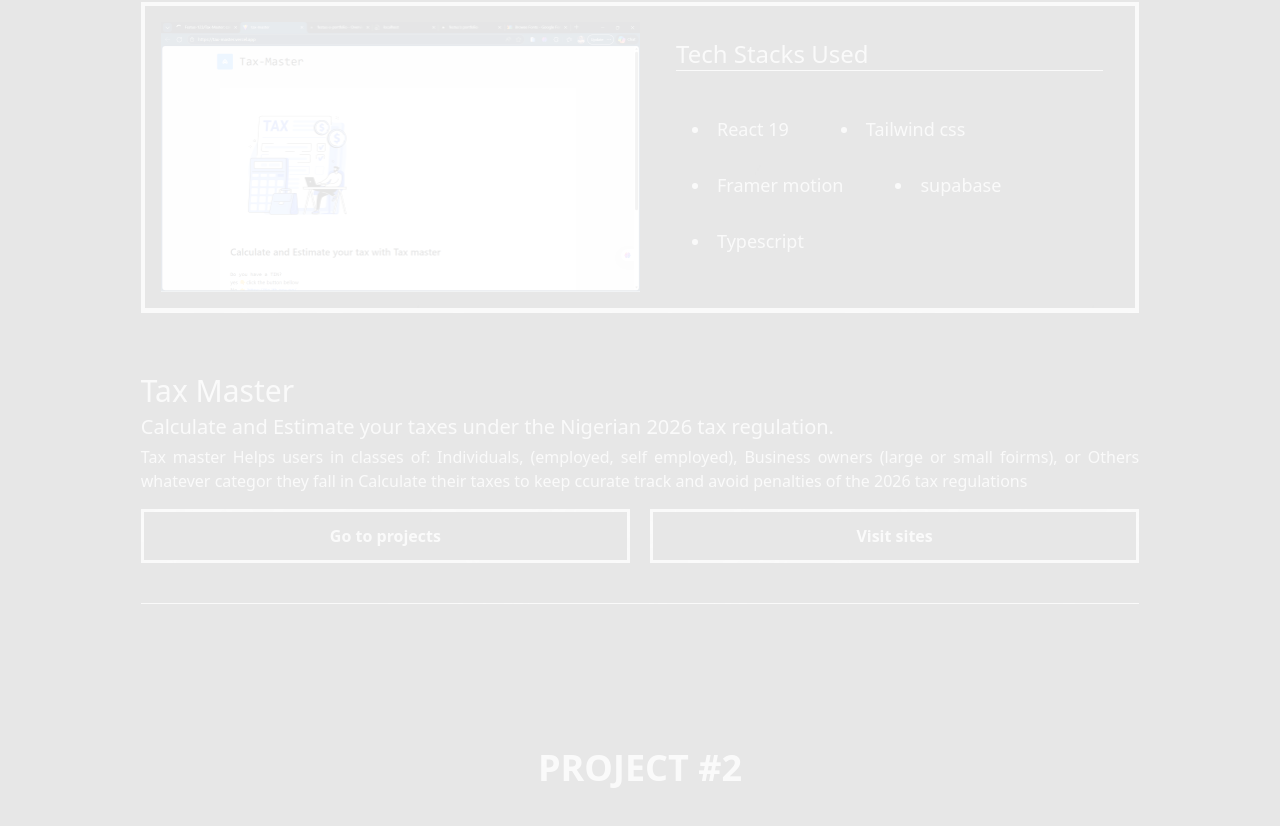
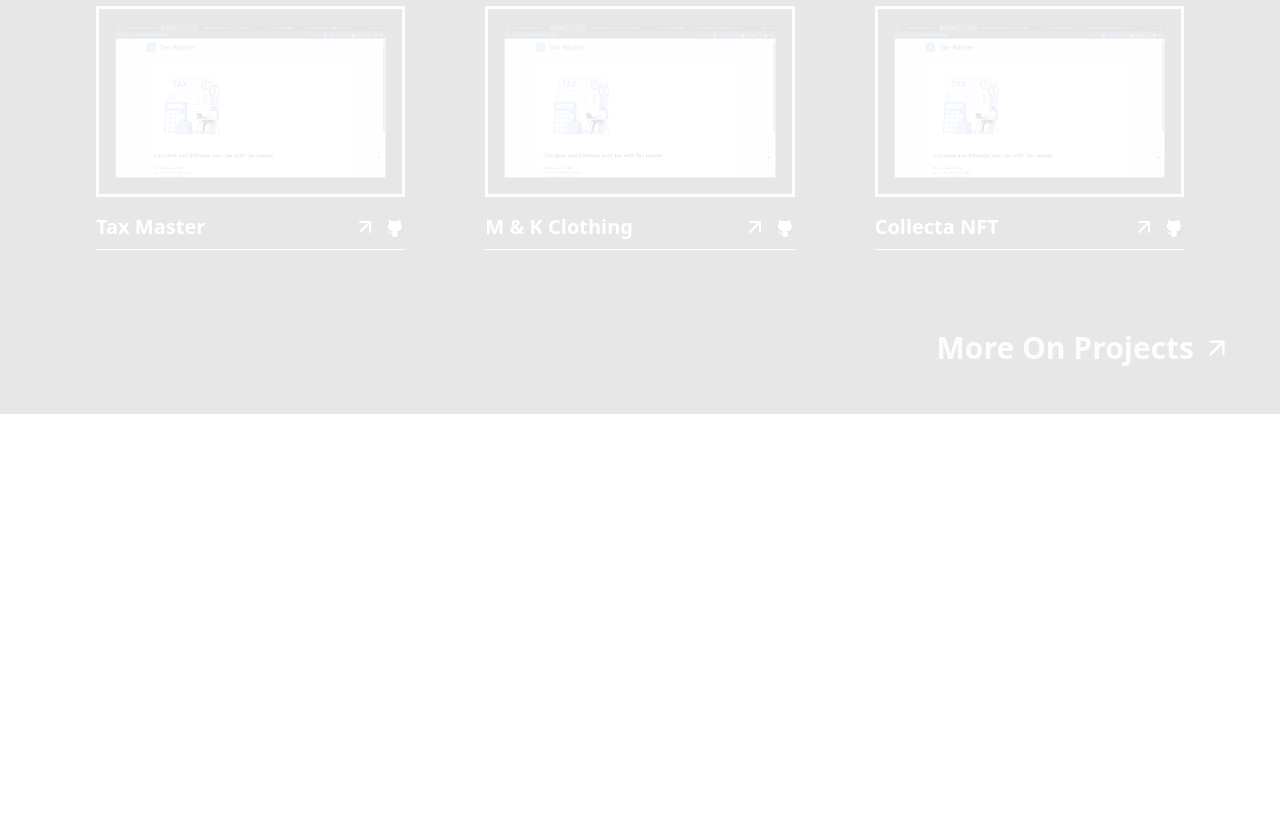
Before and after one commit to Festus-123/Festus-s-Portfolio, a Next.js app: page / in a window 1280 px wide. Shown: the part 1786-2612 px from the top of the page. After the commit the page ends 2200 px from the top, so only its background shows below. Built offline with nearby package versions, Linux system fonts and the light colour scheme.

Commit message:
adjusted project preview rto show less details about project

```diff
--- a/components/hero/Hero_page.tsx
+++ b/components/hero/Hero_page.tsx
@@ -60,9 +60,9 @@ const HeroPage = () => {
       >
         <div className="absolute top-0 left-0 w-full h-full bg-black/5"></div>
 
-        <div className="relative p-8 w-full mt-10 ">
+        <div className="relative p-8 w-full mt-5 ">
           <motion.h2
-            className="text-4xl md:text-5xl lg:text-7xl text-justify font-changa  font-extrabold leading-none md:leading-none text-amber-950 flex flex-wrap"
+            className="text-3xl md:text-5xl lg:text-7xl text-justify font-changa  font-extrabold leading-none md:leading-none text-amber-950 flex flex-wrap"
             initial="hidden"
             whileInView="visible"
             viewport={{ once: true }}
--- a/components/project-preview/Project_Preview.tsx
+++ b/components/project-preview/Project_Preview.tsx
@@ -6,8 +6,15 @@ import { FiArrowUpRight } from "react-icons/fi";
 import Project_container from "../project-container/Project_container";
 import { motion, useTransform, useScroll } from "framer-motion";
 
+
 const Project_Preview = () => {
   const { scrollY } = useScroll();
+
+  const links = [
+    {name: "Tax Master", image: "/project-1.png", site: "", github: "/github.jpg"},
+    {name: "M & K Clothing", image: "/project-1.png", site: "", github: "/github.jpg"},
+    {name: "Collecta NFT", image: "/project-1.png", site: "", github: "/github.jpg"},
+  ]
 
   //   const projectNextOpacity = useTransform(scrollY, [800, 1000], [0.1, 1]);
   const projectTranslateY = useTransform(scrollY, [400, 800], [100, -50]);
@@ -22,53 +29,34 @@ const Project_Preview = () => {
       </motion.h1>
 
       <motion.div
-        className="bg-black/90 w-full flex flex-col gap-20 items-center z-20"
+        className="bg-black/90 flex flex-col items-end p-8 "
         style={{ y: projectOverTitle }}
       >
-        {/* Projects */}
-        <Project_container
-          project_no="PROJECT #1"
-          project_stacks={[
-            "React 19",
-            "Tailwind css",
-            "Framer motion",
-            "supabase",
-            "Typescript",
-          ]}
-          project_title="Tax Master"
-          project_cause="Calculate and Estimate your taxes under the Nigerian 2026 tax
-            regulation."
-          project_description="Tax master Helps users in classes of: Individuals, (employed, self
-            employed), Business owners (large or small foirms), or Others
-            whatever categor they fall in Calculate their taxes to keep ccurate
-            track and avoid penalties of the 2026 tax regulations"
-        />
-
-        {/* Projects */}
-        <motion.div style={{}}>
-          <Project_container
-            project_no="PROJECT #2"
-            project_stacks={[
-              "React 19",
-              "Tailwind css",
-              "Framer motion",
-              "supabase",
-              "Figma",
-              "javascript",
-              "sonner",
-            ]}
-            project_title="M & K Clothing"
-            project_cause="Calculate and Estimate your taxes under the Nigerian 2026 tax
-            regulation."
-            project_description="Tax master Helps users in classes of: Individuals, (employed, self
-            employed), Business owners (large or small foirms), or Others
-            whatever categor they fall in Calculate their taxes to keep ccurate
-            track and avoid penalties of the 2026 tax regulations"
-          />
-        </motion.div>
-
+        <h1 className="w-full font-bold text-2xl md:text-4xl text-white/90 text-center py-4 md:py-0">Recents Works</h1>
+        <div className="w-full grid grid-cols-1 md:grid-cols-3 gap-10 md:gap-20 z-20 md:p-16">
+        { links.map((item, index) => (
+            <div
+                key={index}
+                className="flex flex-col gap-4 items-center text-white">
+                    <div className="border-3 border-white/90 p-4">
+                    <img src={item.image} alt={item.image}/>
+                    </div>
+                    <div className="w-full flex flex-row items-center justify-between border-b pb-2">
+                        <h1 className="font-bold text-lg md:text-xl">{item.name}</h1>
+                        <div className="font-bold text-xl md:text-2xl flex flex-row items-center gap-2">
+                            <Link href={item.site}>
+                                <FiArrowUpRight />
+                            </Link>
+                            <Link href={item.github}>
+                                <img className="w-5 h-5 rounded-full" src={item.github} alt="GitHub"/>
+                            </Link>
+                        </div>
+                    </div>
+            </div>
+        ))}
+        </div>
         <Link
-          className="w-full text-white/90 font-bold flex items-center justify-end gap-2 text-xl md:text-3xl cursor-pointer p-4"
+          className=" text-white/90 font-bold flex items-center gap-2 text-xl md:text-3xl cursor-pointer p-4"
           href="/about"
         >
           <span>More On Projects</span>
```
Also changed, not shown: public/github.jpg (added).
